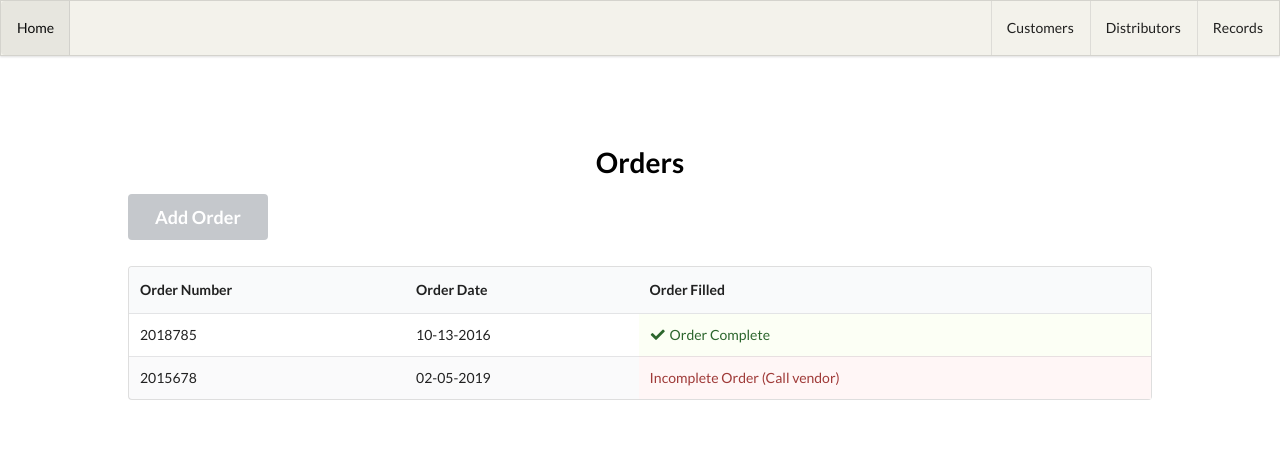
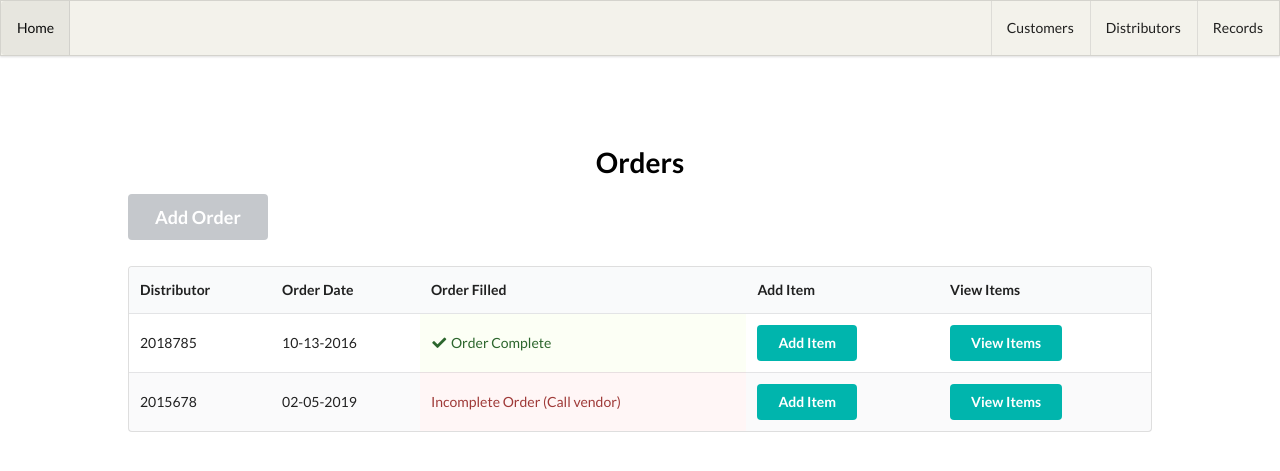
Before and after one commit to mlind34/record-store-app, a Flask app: page /orders in a window 1280 px wide. Shown: the top 471 px of the page. Run offline with Flask 2, Linux system fonts and the light colour scheme; some libraries are stand-ins or nearby versions.

Commit message:
Alex changes

```diff
--- a/app.py
+++ b/app.py
@@ -211,3 +211,12 @@ def add_record():
 def add_order():
 
     return render_template('forms.html', title='Add Order')
+
+
+
+# Javascript Routes
+
+@app.route('/delete')
+def delete_entry():
+
+     return render_template('forms.html', title='Add Order')
--- a/static/index.js
+++ b/static/index.js
@@ -1,7 +1,22 @@
-const dataTable = document.getElementById('dataTable');
+let dataTable = document.getElementById('dataTable');
+console.log(dataTable);
+let buttons = document.getElementsByTagName("input");
+console.log(buttons);
 
-
-dataTable.addEventListener('click', function(){
+for(let i in buttons) {
+//   if(buttons[i].value === 'Delete') {
+//       buttons[i].addEventListener("click", (event) => {
+//             fetch('http://flip2.engr.oregonstate.edu:4521/delete')
+//                 .then(function (response) {
+//                     return response.text();
+//                 }).then(function (text) {
+//                      console.log('GET response text:');
+//                     console.log(text); // Print the greeting as text
+//                 });
+//       })
+//   }
+}
+dataTable.addEventListener('click', (event) =>{
     let target = event.target;
     if(target.value == 'Update'){
         var confirm = makeConfirm(target)
@@ -38,6 +53,8 @@ const makeConfirm = (button) => {
 }
 
 
+
+
 // STICKY NAV SCROLL FUNCTION
 // document.addEventListener('scroll', function(){
 //     var scroll = window.scrollY;
--- a/templates/forms.html
+++ b/templates/forms.html
@@ -297,7 +297,10 @@
             </div>
 
 
-
+            <div class="field">
+                <label>Date</label>
+                <input type="text" name="price" placeholder="Order #">
+            </div>
 
             <div class="ui toggle checkbox" style="margin: 20px 0px;">
                 <input type="checkbox" name="public">
--- a/templates/layout.html
+++ b/templates/layout.html
@@ -4,7 +4,6 @@
     <script src="https://code.jquery.com/jquery-3.1.1.min.js" crossorigin="anonymous"></script>
     <link rel="stylesheet" href="https://cdn.jsdelivr.net/npm/semantic-ui@2.4.2/dist/semantic.min.css">
     <script src="https://cdn.jsdelivr.net/npm/semantic-ui@2.4.2/dist/semantic.min.js"></script>
-
     <link rel="stylesheet" href="{{ url_for('static', filename='css/style.css') }}">
     <link href="https://fonts.googleapis.com/css2?family=Bebas+Neue&display=swap" rel="stylesheet">
 
@@ -38,6 +37,6 @@
     {% block content%}
     {% endblock %}
 
-    <script src="/static/index.js"></script>
 </body>
+<script src="/static/index.js"></script>
 </html>
--- a/templates/views.html
+++ b/templates/views.html
@@ -25,9 +25,11 @@
         <thead>
         <tr>
 
-            <th>Name</th>
+            <th>First Name</th>
+            <th>Last Name</th>
             <th>Street Address</th>
-            <th>City, State</th>
+            <th>City</th>
+            <th>State</th>
             <th>Zip Code</th>
             <th>E-mail address</th>
             <th>Phone Number</th>
@@ -41,9 +43,11 @@
 
         <tr id="{{ customer.id }}">
 
-            <td class="table-input">{{ customer.fname }} {{customer.lname }}</td>
+            <td class="table-input">{{ customer.fname }}</td>
+            <td class="table-input">{{customer.lname }}</td>
             <td class="table-input">{{ customer.street }}</td>
-            <td class="table-input">{{ customer.city }}, {{ customer.state }}</td>
+            <td class="table-input">{{ customer.city }}</td>
+            <td class="table-input">{{ customer.state }}</td>
             <td class="table-input">{{ customer.zip }}</td>
             <td class="table-input">{{ customer.email }}</td>
             <td class="table-input">{{ customer.phone }}</td>
@@ -137,7 +141,6 @@
         <th>Artist</th>
         <th>Name</th>
         <th>Distributor</th>
-        <th>Delete</th>
         <th>Update</th>
       </tr>
     </thead>
@@ -151,7 +154,6 @@
           <td class="table-input">{{ record.artist }}</td>
           <td class="table-input">{{ record.name }}</td>
           <td class="table-input">{{ record.distributor }}</td>
-          <td><input class="ui red button" type="submit" value="Delete"></td>
           <td><input class="ui teal button" type="submit" value="Update" id="{{ record.id }}"></td>
       </tr>
       {% endfor %}
@@ -183,6 +185,8 @@
         <th>Total</th>
         <th>Delete</th>
         <th>Update</th>
+        <th>Add Item</th>
+        <th>View Items</th>
       </tr>
     </thead>
     <tbody>
@@ -199,6 +203,8 @@
           <td class="table-input">{{ purchase.totalPrice }}</td>
           <td><input type="submit" value="Delete" class="ui red button"></td>
           <td><input type="submit" value="Update" class="ui teal button" id="{{ purchase.id }}"></td>
+          <td><input type="submit" value="Add Item" class="ui teal button" id="{{ purchase.id }}"></td>
+          <td><input type="submit" value="View Items" class="ui teal button" id="{{ purchase.id }}"></td>
       </tr>
       {% endfor %}
 
@@ -219,12 +225,14 @@
     </div>
 </div>
 
-<table class="ui striped table order-table" id="orderTable">
+<table class="ui striped table order-table" id="dataTable">
     <thead>
       <tr>
-        <th>Order Number</th>
+        <th>Distributor</th>
         <th>Order Date</th>
         <th>Order Filled</th>
+        <th>Add Item</th>
+        <th>View Items</th>
       </tr>
     </thead>
     <tbody>
@@ -239,6 +247,8 @@
             {% else %}
             <td class="negative">Incomplete Order (Call vendor)</td>
           {% endif %}
+          <td><input type="submit" value="Add Item" class="ui teal button" id="{{ order.id }}" onlick="orderAdd()"></td>
+          <td><input type="submit" value="View Items" class="ui teal button" id="{{ order.id }}"></td>
 
       </tr>
       {% endfor %}
```
Also changed, not shown: 1 other file.
